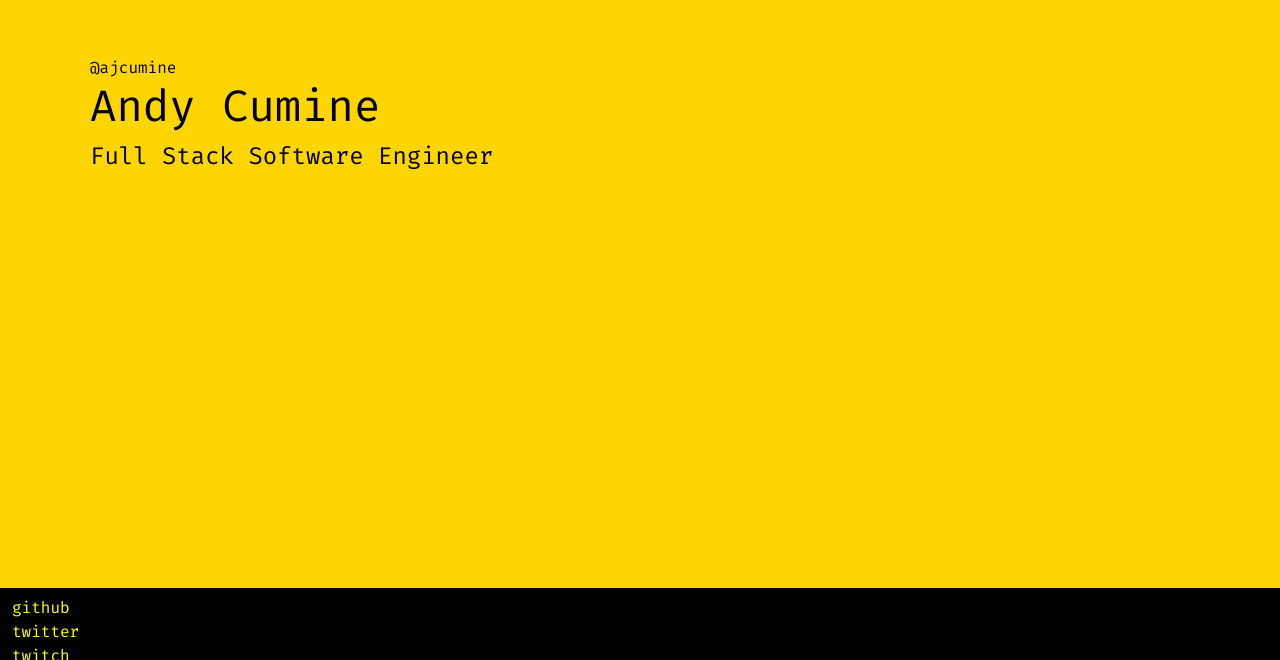
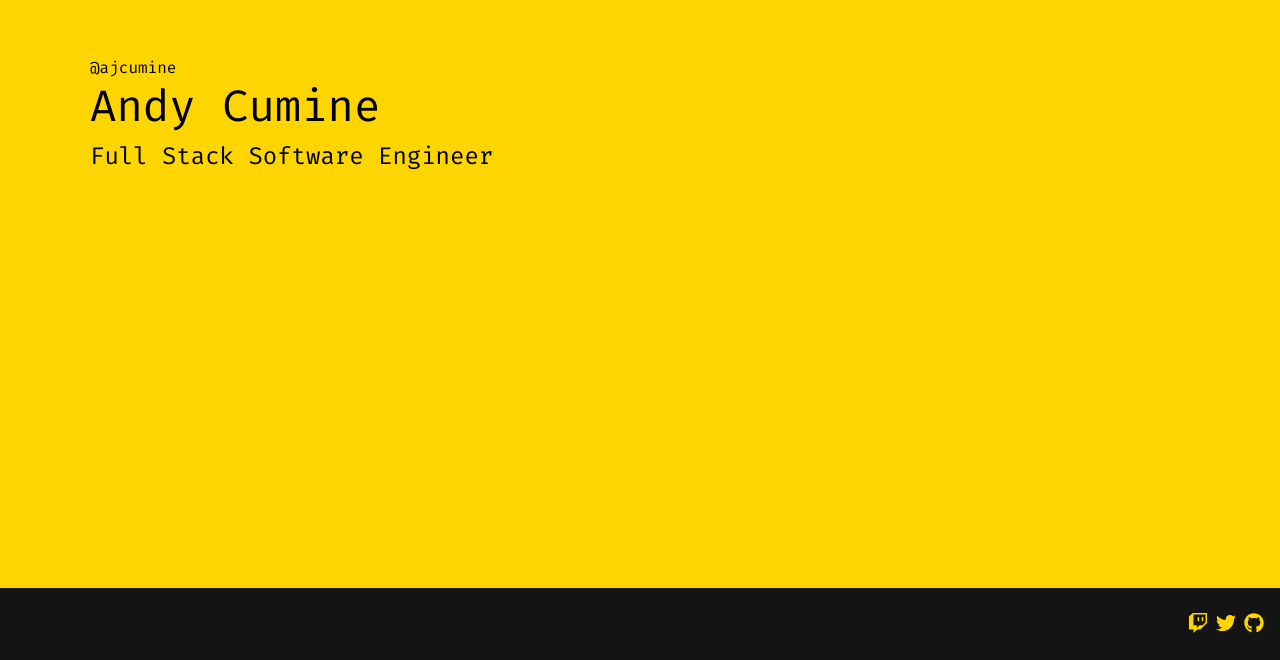
Before and after one commit to ajcumine/miles, a Next.js app in the folder app/: page / in a window 1280 px wide. Shown: the part 140-800 px from the top of the page. Built offline with nearby package versions, Linux system fonts and the light colour scheme.

Commit message:
footer icons and links

```diff
--- a/app/components/footer.tsx
+++ b/app/components/footer.tsx
@@ -1,20 +1,38 @@
+import { FaGithub, FaTwitch, FaTwitter } from 'react-icons/fa';
 import React from 'react';
 import styled from 'styled-components';
+import styles from 'styles/variables';
 
 const FooterWrapper = styled.footer`
-  background-color: black;
-  color: yellow;
+  background: ${styles.color.black};
+  color: ${styles.color.yellow};
   flex-shrink: 0;
   height: 4.8rem;
-  padding: 1.2rem;
+  padding: 1.2rem 1.6em;
   overflow: hidden;
+  display: flex;
+  align-items: center;
+  justify-content: flex-end;
+`;
+
+const LogoLink = styled.a`
+  font-size: 2em;
+  color: ${styles.color.yellow};
+  margin-left: 0.4em;
+  margin-bottom: 0;
 `;
 
 const Footer = () => (
   <FooterWrapper>
-    <p>github</p>
-    <p>twitter</p>
-    <p>twitch</p>
+    <LogoLink href="https://twitch.tv/piphop">
+      <FaTwitch />
+    </LogoLink>
+    <LogoLink href="https://twitter.com/ajcumine">
+      <FaTwitter />
+    </LogoLink>
+    <LogoLink href="https://github.com/ajcumine">
+      <FaGithub />
+    </LogoLink>
   </FooterWrapper>
 );
 
--- a/app/package.json
+++ b/app/package.json
@@ -12,6 +12,7 @@
     "next": "10.0.4",
     "react": "17.0.1",
     "react-dom": "17.0.1",
+    "react-icons": "^4.1.0",
     "styled-components": "^5.2.1"
   },
   "devDependencies": {
--- a/app/styles/fonts.css
+++ b/app/styles/fonts.css
@@ -15,7 +15,12 @@ h3 {
   margin-bottom: 1.2rem;
 }
 
+a,
 p {
   font-size: 1.6em;
   margin-bottom: 0.8rem;
 }
+
+a {
+  text-decoration: none;
+}
--- a/app/styles/variables.ts
+++ b/app/styles/variables.ts
@@ -1,4 +1,5 @@
 const color = {
+  black: '#141414',
   yellow: '#ffd500',
 };
 
```
Also changed, not shown: 1 other file (tests, documents, lock files or other folders).
